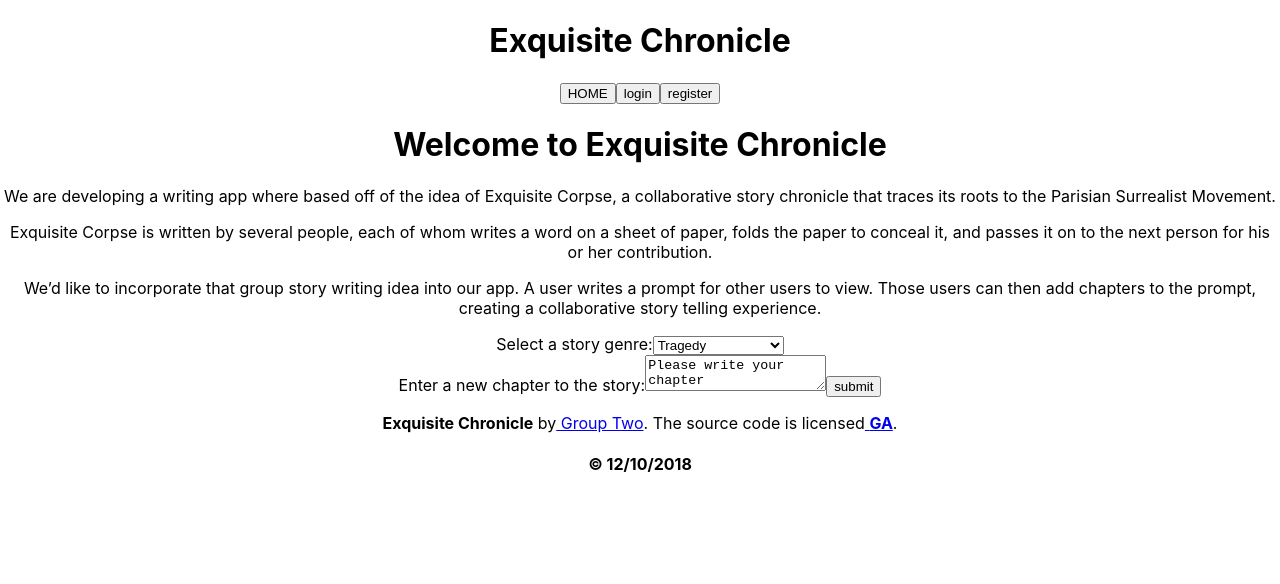
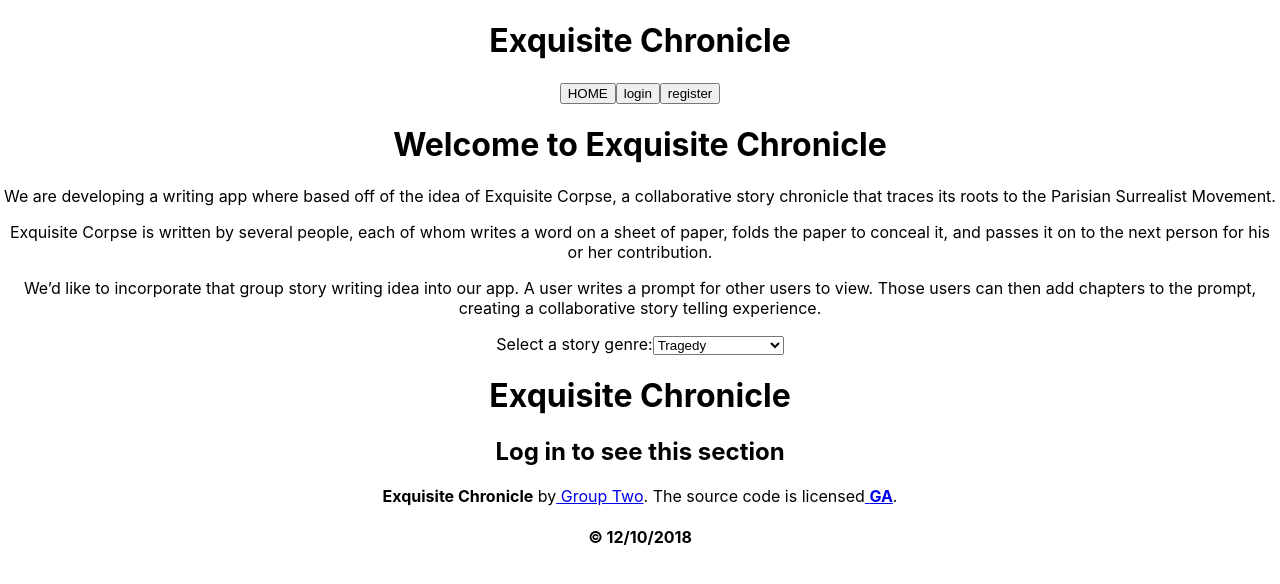
Before and after one commit to EJLugo/exquisite-chronicle, a React (Create React App) app in the folder client/: page / in a window 1280 px wide. Shown: the top 584 px of the page. Built offline with nearby package versions, Linux system fonts and the light colour scheme.

Commit message:
added Render user chapters component

```diff
--- a/client/src/App.js
+++ b/client/src/App.js
@@ -11,6 +11,7 @@ import ViewAllPrompts from './components/ViewAllPrompts';
 import NavBar from './components/NavBar';
 import Footer from './components/Footer';
 import PromptForm from './components/PromptForm';
+import RenderUserChapters from './components/RenderUserChapters';
 
 
 class App extends Component {
@@ -104,7 +105,9 @@ class App extends Component {
         <NavBar handleViewChange={this.setView}/>
         {this.renderUserview()}
         <Dropdown />
-        <PromptForm />
+        <RenderUserChapters
+          loggedIn={this.state.loggedIn}
+          currentUser={this.state.currentUser}/>
         <Footer />
       </div>
     );
--- a/client/src/components/Dropdown.js
+++ b/client/src/components/Dropdown.js
@@ -13,6 +13,11 @@ handleChange(e){
     this.setState({
       value: e.target.value,
     });
+}
+
+handleSubmit(e) {
+    alert('You choose: ' + this.state.storyGenres);
+    e.preventDefault();
 }
 
   render(){
--- a/client/src/components/Footer.js
+++ b/client/src/components/Footer.js
@@ -10,7 +10,7 @@ export default class Footer extends Component {
   render() {
     return (
       <footer className="footer">
-          <div class="footer-text">
+          <div className="footer-text">
              <p>
                <strong>Exquisite Chronicle</strong> by
                <a href="https://.com"> Group Two</a>. The source code is licensed
--- a/client/src/components/NavBar.js
+++ b/client/src/components/NavBar.js
@@ -2,7 +2,7 @@ import React from 'react';
 
 export default function NavBar(props){
   return(
-    <nav>
+    <nav className='navBar'>
       <button onClick={() => props.handleViewChange('welcome')}>HOME</button>
       <button onClick={() => props.handleViewChange('login')}>login</button>
       <button onClick={() => props.handleViewChange('register')}>register</button>
--- /dev/null
+++ b/client/src/components/RenderUserChapters.js
@@ -0,0 +1,28 @@
+import React, {Component} from 'react';
+
+export default class RenderUserChapters extends Component {
+
+  renderChapters(){
+    if (this.props.loggedIn) {
+      return (
+        <div>
+          <h2>{ `Welcome Back ${ this.props.currentUser }` }</h2>
+          <p>{this.props.chapters}</p>
+        </div>
+      );
+    } else {
+      return (
+        <h2>Log in to see this section</h2>
+      );
+    }
+  }
+
+  render (){
+    return(
+      <div>
+        <h1>Exquisite Chronicle</h1>
+        { this.renderChapters() }
+      </div>
+    )
+  }
+}
```
